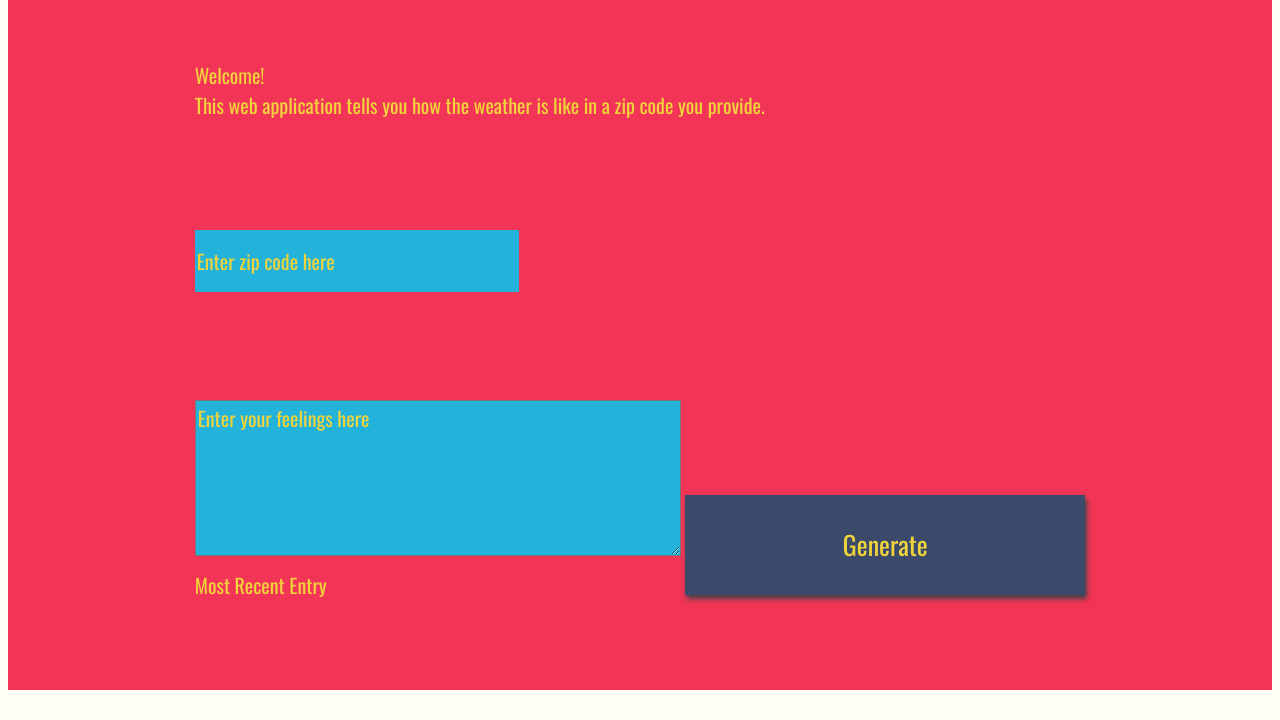
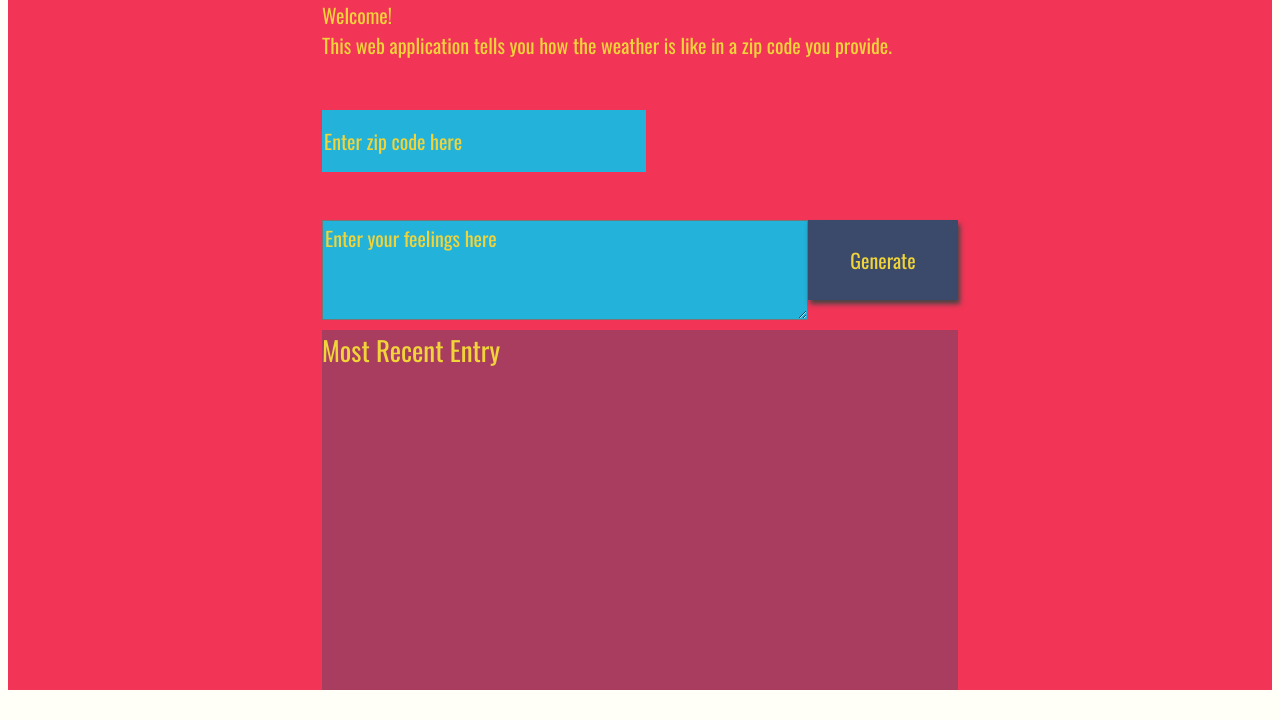
Before and after one commit to felipegontijo/weather-journal-app, a website: page website/index.html in a window 1280 px wide. Shown: the part 118-838 px from the top of the page. After the commit the page ends 816 px from the top, so only its background shows below. Drawn offline with nearby package versions, Linux system fonts and the light colour scheme; a web font is replaced by a local one.

Commit message:
feat: Add flexbox and improve styling
Add flexbox to holder contents and improve
styling of the page.

```diff
--- a/website/style.css
+++ b/website/style.css
@@ -5,26 +5,30 @@ body{
 
 #app{
     display: grid;
-    grid-auto-rows: minmax(150px, auto);
+    grid-template-rows: 100px 100px 100px 100px;
+    /* grid-template-columns: 150px 150px 150px; */
+    grid-auto-columns: minmax(300px, auto);
+    /* grid-auto-rows: minmax(150px, auto); */
     /* grid-template-columns:  */
     height:100vh;
     background: #f23557;
     color: #f0d43a;
     justify-content: center;
-    grid-gap: 1em;
+    grid-gap: 0.5em;
     font-size: 20px;
     font-family: 'Oswald', sans-serif;
 }
 
 .holder{
-
+    display: flex;
 }
 
-.entry{
+.journal{
     background: rgba(59, 74, 107, .4);
+    display: block;
 }
 
-#entryHolder{
+#journalHolder{
 
 }
 
@@ -41,10 +45,10 @@ body{
 }
 
 .headline {
-    font-size: 44px;
+
 }
 .title{
-
+    font-size: 27px;
 }
 
 /*  Basic Styling To Override Default For Basic HTML Elements */
@@ -65,17 +69,18 @@ input{
 }
 
 button{
-    width: 400px;
-    height: 100px;
+    display: block;
+    width: 150px;
+    height: 80px;
     background: #3b4a6b;
     color: #f0d43a;
-    font-size: 26px;
+    font-size: 20px;
     font-family: 'Oswald', sans-serif;
     border: none;
     box-shadow: 2px 4px 5px #444;
 }
 h1{
-    font-size: 36px;
+    font-size: 44px;
 }
 
 textarea{
```
